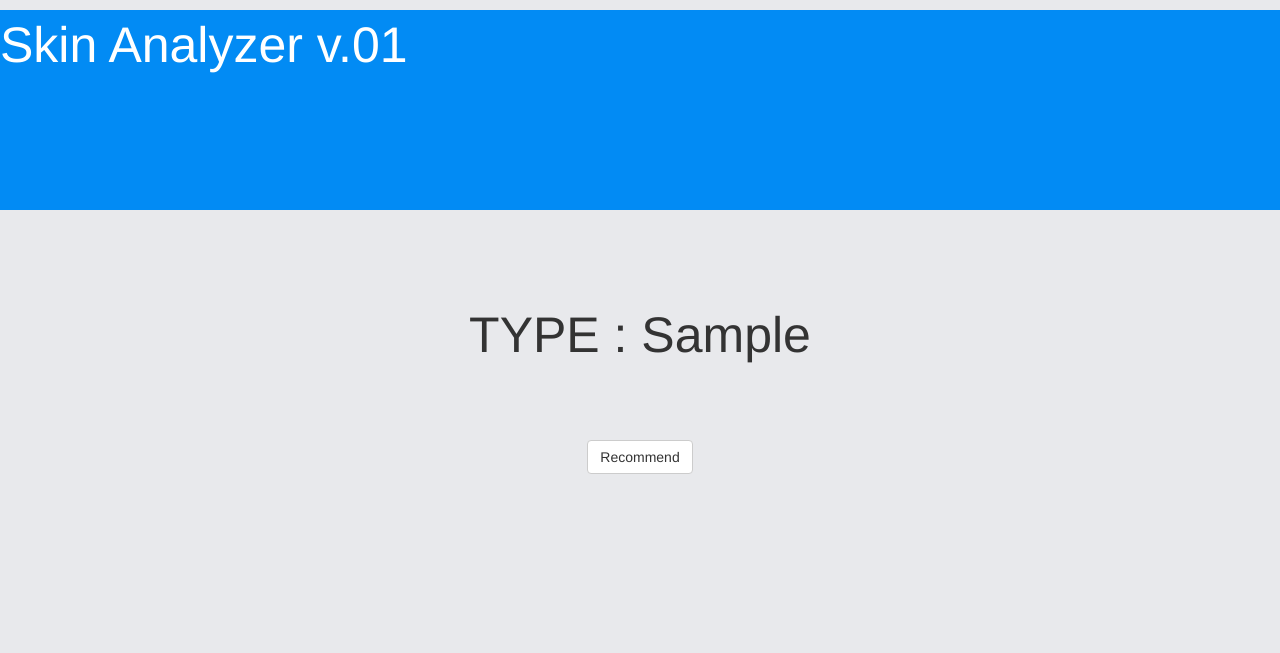
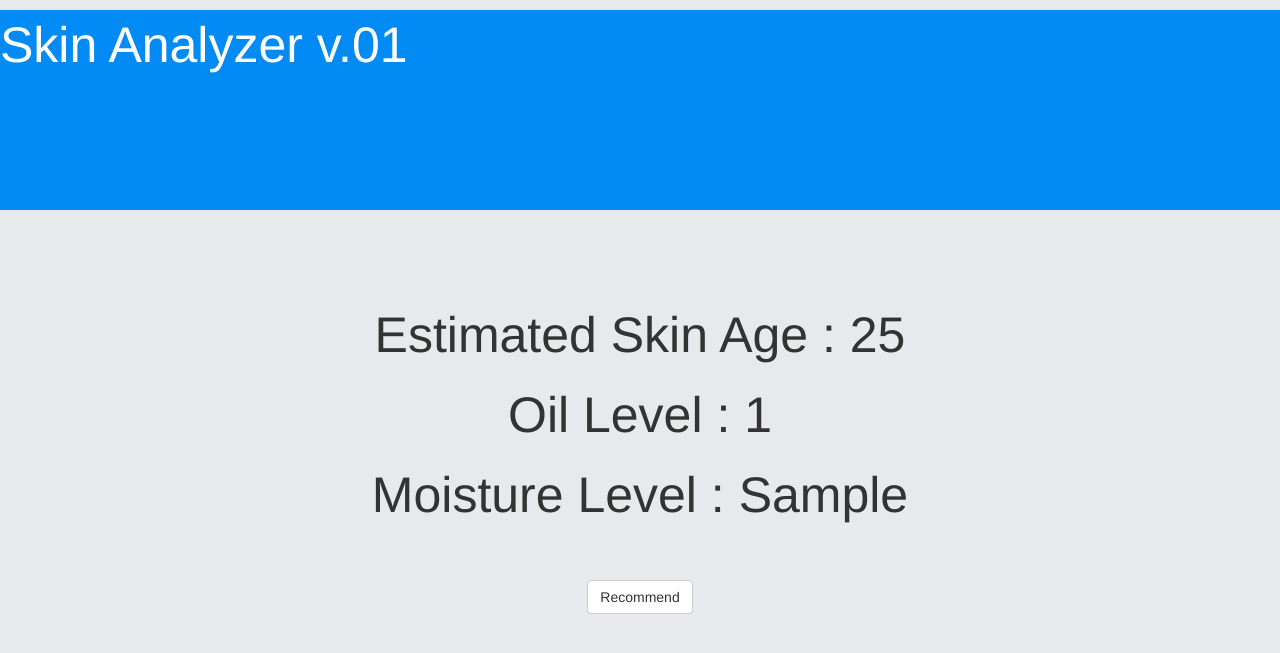
Before and after one commit to EJSohn/Skin-analizer, a Django app: template SkinAnlizer/main/templates/main/index2.html in a window 1280 px wide. Shown: the top 653 px of the page. Run offline with Django 3.2, Linux system fonts and the light colour scheme; the template is opened without the code that fills it: most values are stand-ins (such as "Sample title", 1, 10 or a date in 2020); parts of the project's set-up code (start-up, migrations or seed data) failed here and were passed over; some libraries are stand-ins or nearby versions.

Commit message:
revise liast commit- htmml check

```diff
--- a/SkinAnlizer/main/templates/main/index2.html
+++ b/SkinAnlizer/main/templates/main/index2.html
@@ -24,7 +24,9 @@
             <!-- IMPORTANT enctype attribute! -->
             <br>
             <center>
-                <p class="lead" id="result_pred" style="font-size:50px;">TYPE : {{ r_pred }}</p><br><br><br>
+		<p class="lead" id="result_pred" style="font-size:50px;">Estimated Skin Age : 25</p>
+		<p class="lead" id="result_pred" style="font-size:50px;">Oil Level      : 1</p>
+                <p class="lead" id="result_pred" style="font-size:50px;">Moisture Level : {{ r_pred }}</p><br><br>
                 <button id="next" type="button" class="btn btn-default" data-toggle="modal" data-target="#myModal">Recommend</button>
             </center>
 
@@ -35,7 +37,7 @@
                     <div class="modal-content">
                         <div class="modal-header">
                             <button type="button" class="close" data-dismiss="modal" aria-label="Close"><span aria-hidden="true">&times;</span></button>
-                            <h4 class="modal-title" id="myModalLabel">Modal title</h4>
+                            <h4 class="modal-title" id="myModalLabel">Recommend Result</h4>
                         </div>
                         <div class="modal-body">
 
@@ -118,7 +120,9 @@
 
                             <div class="recommend">
                                 <center>
-                                    <img src="{% static 'main/images/tonimori.jpg' %}" width="300" />
+				    <p>Your Skin Type is ... <br>How to care<br>Recommended Products</p>
+				    <img src="{% static 'main/images/recommendation.png' %}" width="300" /><br>
+                                    <img src="{% static 'main/images/tonimori.jpg' %}" width="300" /><br>
                                 </center>
                             </div>
                         </div>
```
Also changed, not shown: SkinAnlizer/main/static/main/images/recommendation.png (added), 2 other files.
